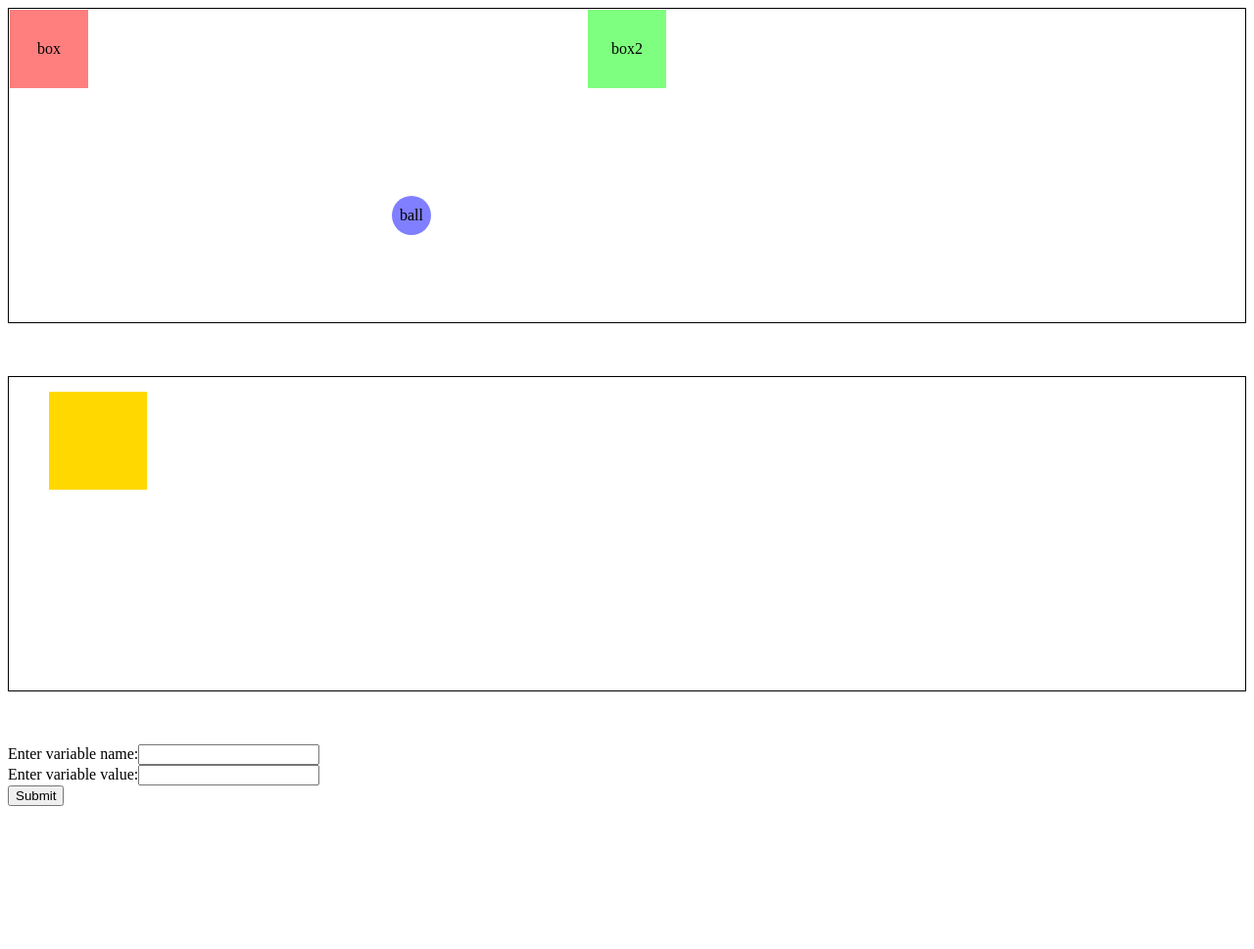
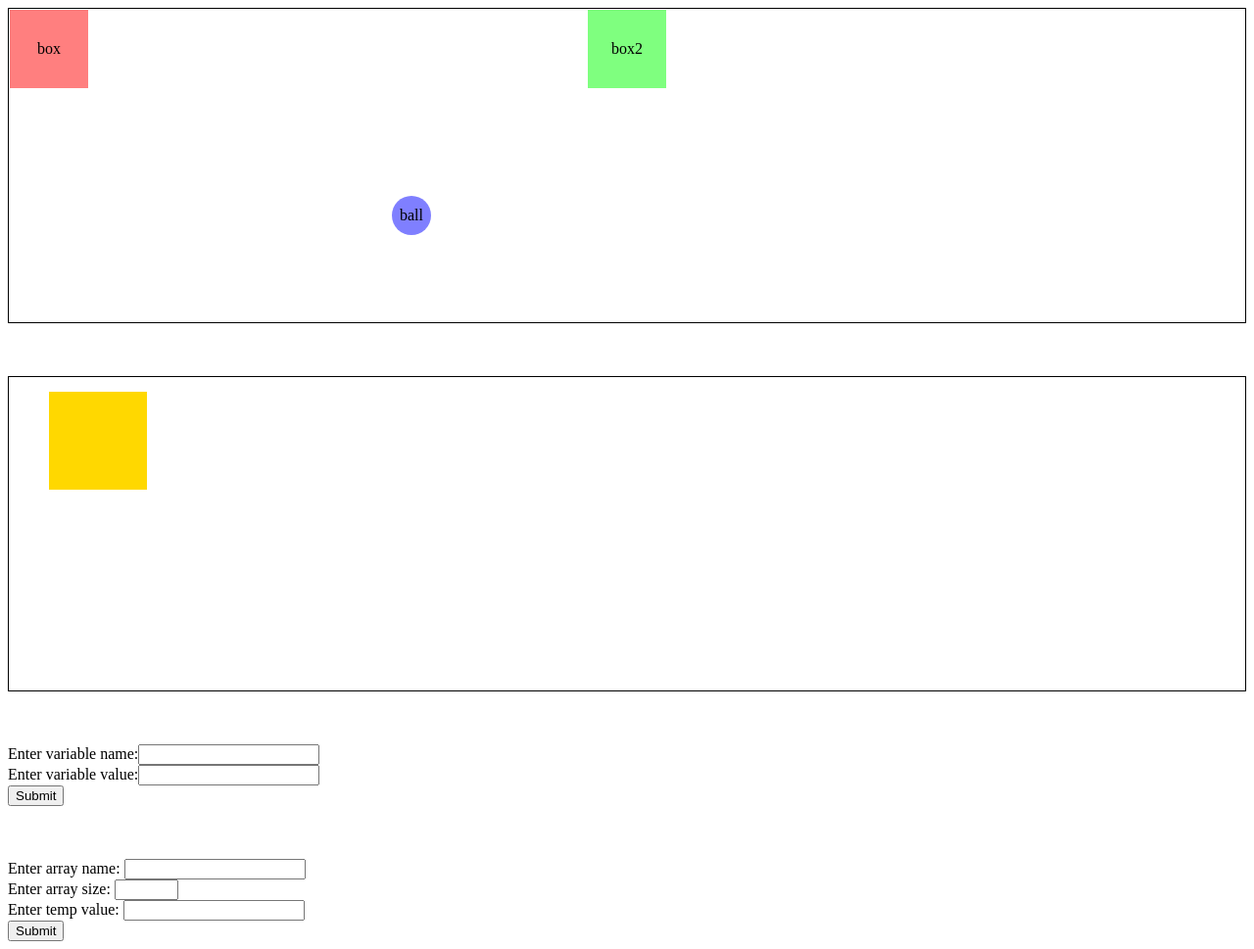
Before and after one commit to averyburne/moving-html-parts, a plain HTML site: page index.html in a window 1280 px wide. Shown: the whole page at 98% size. Before the commit the page ends 831 px from the top, so only its background shows below. Drawn offline with nearby package versions, Linux system fonts and the light colour scheme.

Commit message:
added an ability to dynamically create arrays, eval is not currently working to create it

```diff
--- a/index.html
+++ b/index.html
@@ -24,6 +24,15 @@
       <input type="button" onclick="makeVar()" value="Submit"/>
       <br>
       <div id="output-var"></div>
+      <br><br><br>
+      Enter array name: <input type="text" id="array-name"/>
+      <br>
+      Enter array size: <input type="text" size="5" id="array-size"/>
+      <br>
+      Enter temp value: <input type="text" id="temp-value"/>
+      <br>
+      <input type="button" onclick="makeArr()" value="Submit"/>
+      <div id="output-array"></div>
     </div>
     <div></div>
   </body>
--- a/js/script.js
+++ b/js/script.js
@@ -151,8 +151,6 @@ const drag = function (event) {
     let object = this.getBoundingClientRect()
     console.log('max Bottom is ' + maxBottom)
     console.log('max Top is ' + maxTop)
-    console.log('max Left is ' + maxLeft)
-    console.log('max Right is ' + maxRight)
     startX = object.left
     startY = object.top
     offsetX = locX - startX
@@ -191,3 +189,16 @@ const makeVar = function () {
   }
   document.getElementById("output-var").innerHTML = "Created " + varName + " equals " + varVal + "<br>Variable " + (eval(varName)) + " is type " + typeof (eval(varName))
 }
+
+const makeArr = function () {
+  let arrName = document.getElementById("array-name").value
+  let arrSize = document.getElementById("array-size").value
+  let tempVal = document.getElementById("temp-value").value
+  eval('let ' + arrName + ' = ' + "new Array")
+  for (i = 0; i < arrSize; i++) {
+    temp = arrName + '[' + i + '] = ' + tempVal
+    console.log(temp)
+    eval(temp)
+    document.getElementById("output-array").innerHTML += temp + "<br>"
+  }
+}
```
